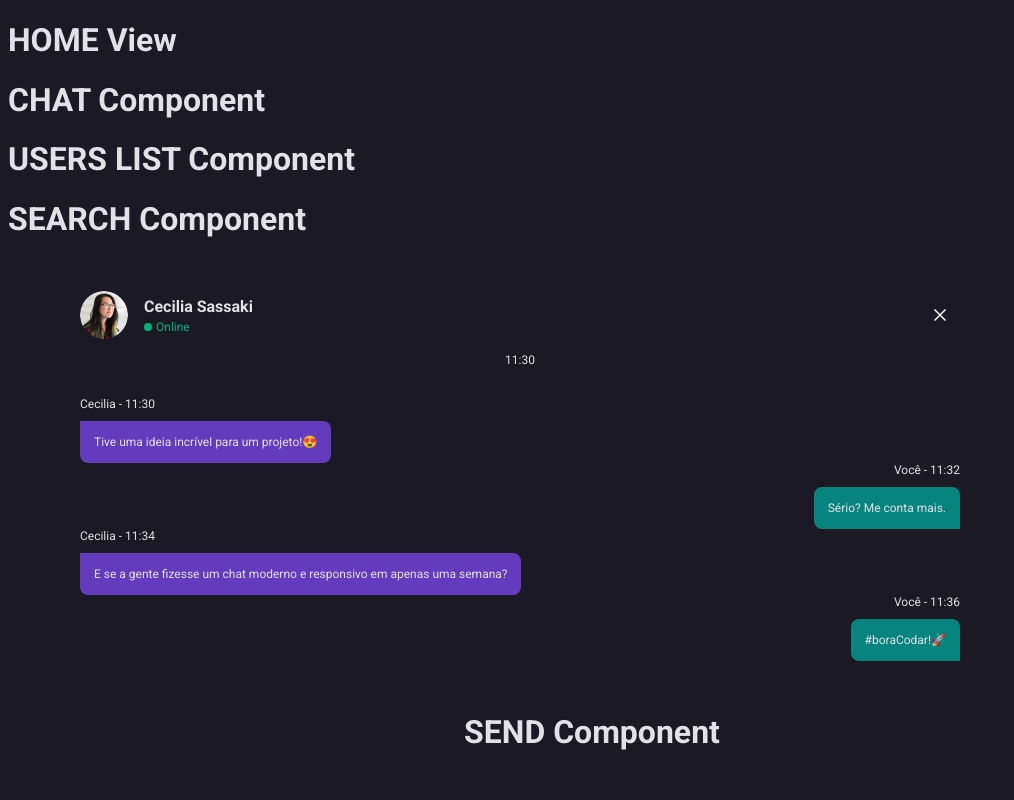
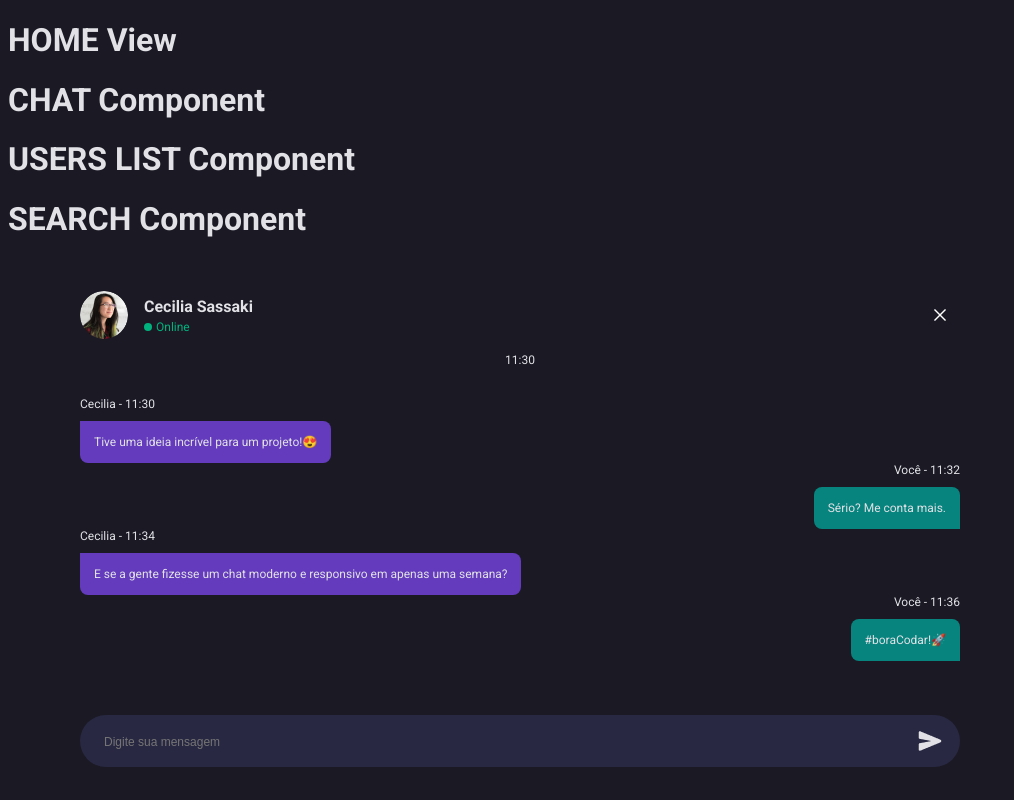
Before and after one commit to marcusviniciusmo/Chat-Bora_Codar_Dev04, a React (Vite) app in the folder frontend/: page / in a window 1280 px wide. Shown: the top 800 px of the page, without its empty margins (0-1014 px from the left). Built offline with nearby package versions, Linux system fonts and the light colour scheme.

Commit message:
Send component styling

```diff
--- a/frontend/src/components/Send/index.tsx
+++ b/frontend/src/components/Send/index.tsx
@@ -1,10 +1,17 @@
+import { Container, Field, Button, Icon } from "./styles";
+import SendIcon from '../../assets/sendIcon.png';
+
 export function Send() {
   return (
-    <>
-      <h1>SEND Component</h1>
+    <Container>
+      <Field
+        type='text'
+        placeholder='Digite sua mensagem'
+      />
 
-      <h6>Digite sua mensagem</h6>
-      <h3>AQUI VAI UM BOTAO - ENVIAR</h3>
-    </>
+      <Button>
+        <Icon src={SendIcon} title='Send' />
+      </Button>
+    </Container>
   );
 };
--- /dev/null
+++ b/frontend/src/components/Send/styles.tsx
@@ -0,0 +1,46 @@
+import styled from "styled-components";
+
+export const Container = styled.div`
+  width: var(--width-chat-window);
+  height: 7.6rem;
+  padding: 2.4rem 0rem 0rem;
+  display: flex;
+  flex-direction: column;
+  align-items: flex-start;
+  align-self: stretch;
+  gap: 1rem;
+  position: relative;
+`;
+
+export const Field = styled.input`
+  background: var(--background-input-send);
+  color: var(--color);
+  width: var(--width-chat-window);
+  height: 5.2rem;
+  padding: 1.4rem 2.4rem;
+  border: none;
+  border-radius: 99.9rem;
+  display: flex;
+  flex-direction: row;
+  align-items: center;
+  align-self: stretch;
+  box-sizing: border-box;
+
+  &::placeholder {
+    font-size: 1.2rem;
+    font-weight: 400;
+    line-height: 1.4rem;
+  }
+`;
+
+export const Button = styled.div`
+  width: 2.4rem;
+  height: 2.4rem;
+  position: absolute;
+  top: 40%;
+  right: 2%;
+`;
+
+export const Icon = styled.img`
+  cursor: pointer;
+`;
--- a/frontend/src/index.css
+++ b/frontend/src/index.css
@@ -11,6 +11,8 @@
   --background-message-contact: #633BBC;
   --background-message-user: #07847E;
 
+  --background-input-send: #282843;
+
   font-size: 62.5% /* 1rem = 10px */;
 }
 
```
Also changed, not shown: frontend/src/assets/sendIcon.png (added).
